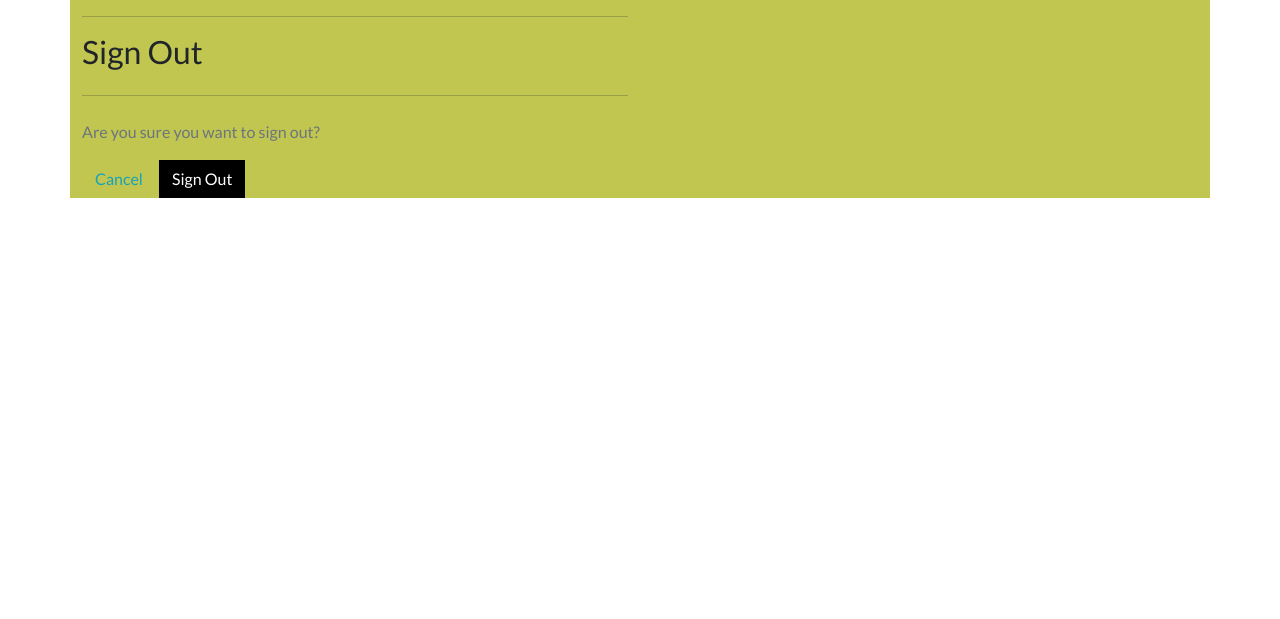
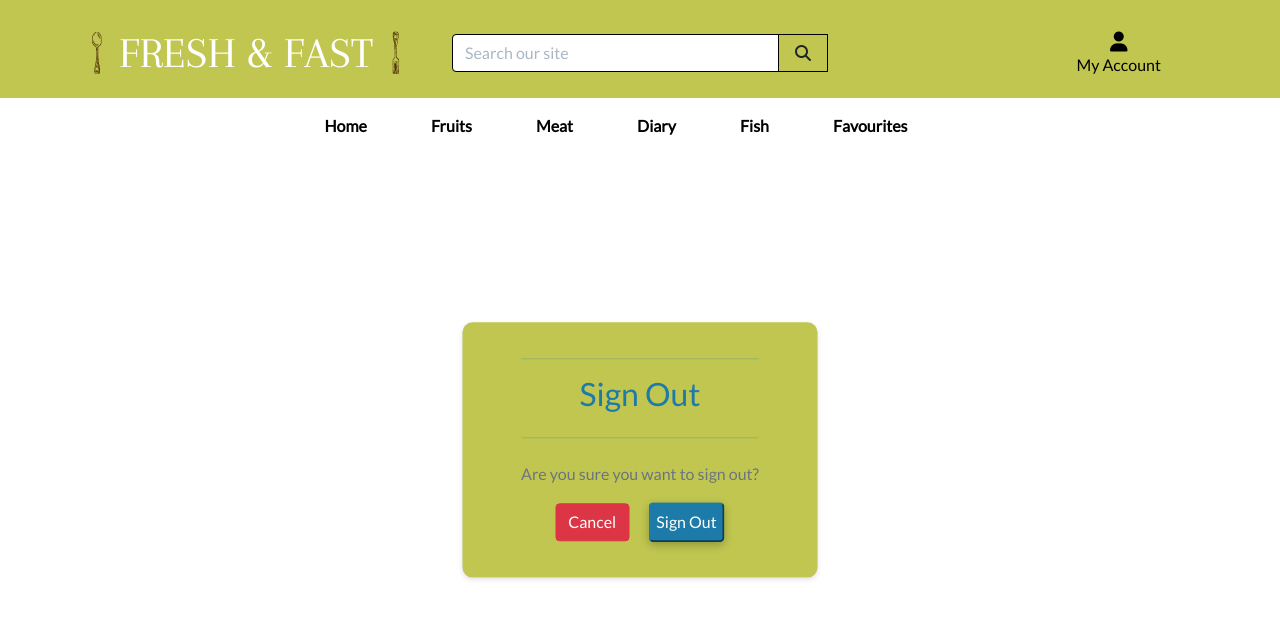
Before and after one commit to alexeykuz-sys/supermarket_project, a Django app: page /accounts/logout/ in a window 1280 px wide. Shown: the top 619 px of the page. Run offline with Django 3.2, Linux system fonts and the light colour scheme; the visitor is signed in with stand-in values (Sample User, id 1); some libraries are stand-ins or nearby versions.

Commit message:
changed allauth login logout and register page css

```diff
--- a/static/css/base.css
+++ b/static/css/base.css
@@ -91,7 +91,7 @@ body {
 }
 #btt-button:hover {
   background-color: rgb(230, 225, 225);
-  color: rgb(0, 60, 83);
+  color: #1d7ba9;
 }
 
 .btt-link,
@@ -229,6 +229,7 @@ input[name="q"]::placeholder {
   background-color: #1d7ba9;
   box-shadow: rgba(0, 0, 0, 0.24) 0px 3px 8px;
   cursor: pointer;
+  border-radius: 5px;
 }
 
 .register-btn:hover,
@@ -247,6 +248,7 @@ input[name="q"]::placeholder {
 }
 
 /* Products page */
+
 
 .products-container,
 .product-container,
@@ -296,7 +298,7 @@ input[name="q"]::placeholder {
 
 .add-btn:active,
 .add-btn:hover {
-  background-color: #095277;
+  background-color: #1d7ba9;
   color: white;
 }
 
@@ -306,7 +308,7 @@ input[name="q"]::placeholder {
 }
 
 .heart {
-  fill: #095277;
+  fill: #1d7ba9;
   cursor: pointer;
 }
 
@@ -489,6 +491,48 @@ input[name="q"]::placeholder {
   overflow-y: auto;
 }
 
+ /* Allauth form formatting */
+
+.user-container {
+  display: flex;
+    align-items: center;
+    justify-content: center;
+    max-width: 355px;
+    position: absolute;
+    top: 55%;
+    left: 50%;
+    transform: translate(-50%, -50%);
+    background-color: #c0c650;
+    color: #1d7ba9;
+    margin: 10px auto;
+    box-shadow: rgba(50, 50, 105, 0.15) 0px 2px 5px 0px,
+    rgba(0, 0, 0, 0.05) 0px 1px 1px 0px;
+    padding: 20px;
+    border-radius: 10px;
+
+}
+
+.reset-btn,
+.signup-btn,
+.login-btn,
+.allauth-signout-btn{
+  border-radius: 5px;
+  background-color: #1d7ba9;
+  padding: 6px;
+  color: white;
+  border-color: #1d7ba9;
+  box-shadow: rgba(0, 0, 0, 0.24) 0px 3px 8px;
+}
+
+/* Login page */
+
+.btn-wrapper {
+  display: flex;
+  align-items: center;
+  justify-content: space-evenly;
+  margin: 15px;
+}
+
 /* Media queries */
 
 @media (min-width: 576px) {
@@ -526,6 +570,10 @@ input[name="q"]::placeholder {
 
   /* Allauth form formatting */
 
+  .allauth-form-inner-content{
+    width: 100%;
+  }
+
   .allauth-form-inner-content p {
     margin-top: 1.5rem; /* mt-4 */
     color: #6c757d; /* text-secondary */
@@ -544,9 +592,9 @@ input[name="q"]::placeholder {
     color: #aab7c4;
   }
 
-  .allauth-form-inner-content button,
+  /* .allauth-form-inner-content button,
   .allauth-form-inner-content input[type="submit"] {
-    /* btn */
+    btn
     display: inline-block;
     font-weight: 400;
     color: #fff;
@@ -561,18 +609,18 @@ input[name="q"]::placeholder {
     padding: 0.375rem 0.75rem;
     font-size: 1rem;
     line-height: 1.5;
-    border-radius: 0;
+    border-radius: 0; */
 
     /* standard bootstrap btn transitions */
-    transition: color 0.15s ease-in-out, background-color 0.15s ease-in-out,
+    /* transition: color 0.15s ease-in-out, background-color 0.15s ease-in-out,
       border-color 0.15s ease-in-out, box-shadow 0.15s ease-in-out;
-  }
+  } */
 
   .allauth-form-inner-content button:hover,
   .allauth-form-inner-content input[type="submit"]:hover {
-    color: #fff;
-    background-color: #222;
-    border-color: #222;
+    color: #223;
+    /* background-color: #222;
+    border-color: #222; */
   }
 
   .allauth-form-inner-content a {
--- a/templates/allauth/account/base.html
+++ b/templates/allauth/account/base.html
@@ -2,10 +2,9 @@
 {% extends "base.html" %}
 
 {% block content %}
-    <div class="container header-container">
-        <div class="overlay"></div>
+    <div class="container user-container">
         <div class="row">
-            <div class="col-12 col-md-6">
+            <div class="col-12 col-md-12">
                 <div class="allauth-form-inner-content">
                     {% block inner_content %}
                     {% endblock %}
--- a/templates/allauth/account/logout.html
+++ b/templates/allauth/account/logout.html
@@ -2,11 +2,18 @@
 
 {% load i18n %}
 
+
+{% block page_header %}
+{% include 'includes/navbar.html'%}
+
+{% endblock %}
+
 {% block head_title %}{% trans "Sign Out" %}{% endblock %}
 
 {% block inner_content %}
+
 <hr>
-<h2 class="logo-font mb-4">{% trans "Sign Out" %}</h2>
+<h2 class="logo-font text-center mb-4">{% trans "Sign Out" %}</h2>
 <hr>
 <p>{% trans 'Are you sure you want to sign out?' %}</p>
 
@@ -15,8 +22,10 @@
   {% if redirect_field_value %}
   <input type="hidden" name="{{ redirect_field_name }}" value="{{ redirect_field_value }}"/>
   {% endif %}
-  <a class="btn btn-outline-black rounded-0" href="{% url 'home' %}">Cancel</a>
-  <button type="submit">{% trans 'Sign Out' %}</button>
+  <div class="btn-wrapper">
+    <a class="btn btn-danger text-white" href="{% url 'home' %}">Cancel</a>
+    <button class="allauth-signout-btn" type="submit">{% trans 'Sign Out' %}</button>
+  </div>
 </form>
 
 
--- a/templates/includes/main-nav.html
+++ b/templates/includes/main-nav.html
@@ -7,15 +7,15 @@
             </a>
         </li>
         <li class="nav-item dropdown">
-            <a class="logo-font fw-bold nav-link text-dark me-5" href="{% url 'products' %}" id="all-products-link" data-bs-toggle="dropdown" aria-haspopup="true" aria-expanded="false">
+            <a class="logo-font fw-bold nav-link text-dark me-5" href="{% url 'products' %}" id="home" >
                 Home
             </a>
-            <div class="dropdown-menu border-0" aria-labelledby="all-products-link">
+            <!-- <div class="dropdown-menu border-0" aria-labelledby="all-products-link">
                 <a href="{% url 'products' %}?sort=price&direction=asc" class="dropdown-item">By Price</a>
                 <a href="{% url 'products' %}?sort=rating&direction=desc" class="dropdown-item ">By Rating</a>
                 <a href="{% url 'products' %}?sort=category&direction=asc" class="dropdown-item ">By Category</a>
                 <a href="{% url 'products' %}" class="dropdown-item">All Products</a>
-            </div>
+            </div> -->
         </li>
 
         <li class="nav-item dropdown">
```
Also changed, not shown: home/templates/home/index.html (+6 -5 lines), templates/allauth/account/login.html (+10 -2 lines), templates/allauth/account/password_reset.html (+10 -2 lines), templates/allauth/account/signup.html (+10 -2 lines).
